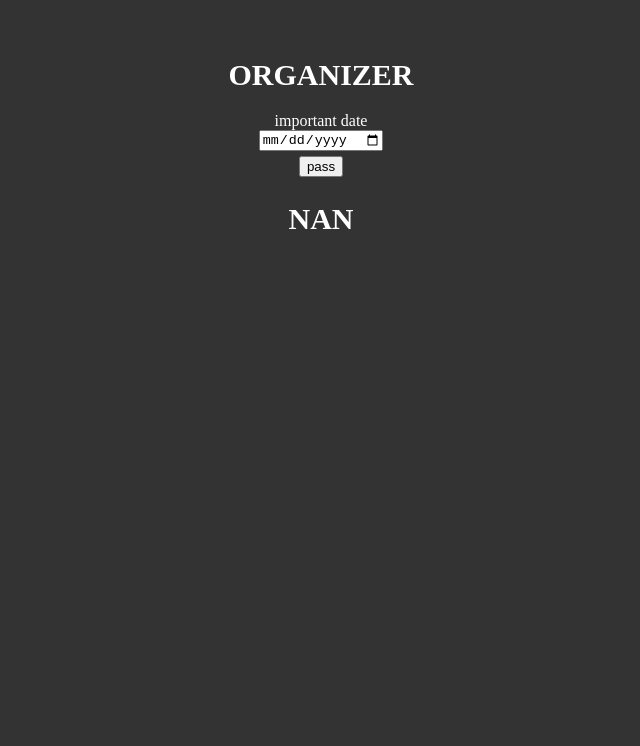
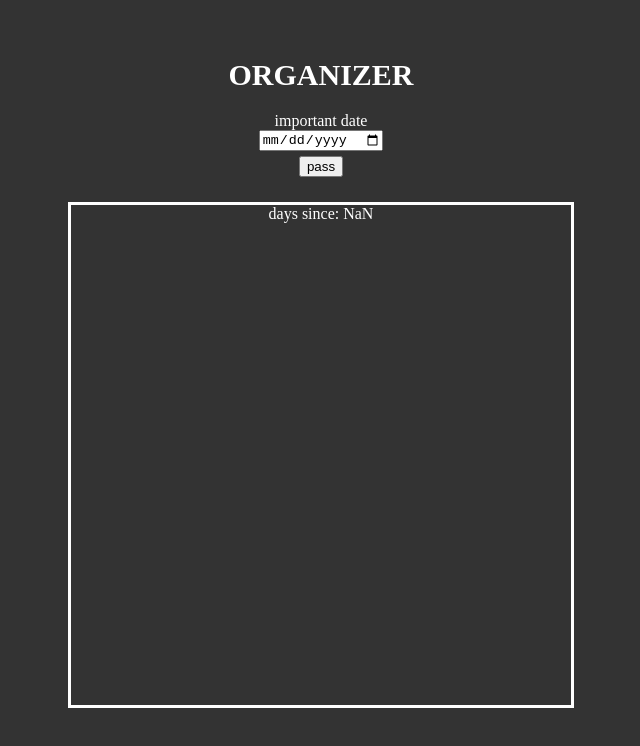
Before and after one commit to krzszk96/SAWMILL_game, a website: page src/index.html in a window 1280 px wide. Both pictures are taken after a click on the button "pass". Shown: the whole page, without its empty margins (319-959 px from the left). Drawn offline with Linux system fonts and the light colour scheme.

Commit message:
working calculate to any date

```diff
--- a/src/index.html
+++ b/src/index.html
@@ -13,10 +13,14 @@
     <div class='title' id='title'>Organizer</div>
     <label for="putdate">important date</label>
     <input type='date' id='putdate'>
-    <button class='passbtn' onclick='passDate()'>pass</button>
+    <button class='passbtn' onclick='btn()'>pass</button>
 
     <div class='daysto'id='daysto'></div>
   </wrap>
+
+  <div class='container' id='container'>
+    <!-- <div class='event'></div> -->
+  </div>
 
 
 
--- a/src/script/script.js
+++ b/src/script/script.js
@@ -1,6 +1,4 @@
-function passDate(){
-  var importdate = document.getElementById("putdate").value;
-
+function today(){
   var today = new Date();
   var dd = today.getDate();
   var mm = today.getMonth()+1; //January is 0!
@@ -10,11 +8,27 @@ function passDate(){
   if(mm<10) {mm = '0'+mm}
 
   today = yyyy + '-' + mm + '-' + dd;
+  return today;
+}
+
+function passDate(){
+  var importdate = document.getElementById("putdate").value;
 
   var startDate = Date.parse(importdate);
-  var endDate = Date.parse(today);
+  var endDate = Date.parse(today());
   var timeDiff = endDate - startDate;
   daysDiff = Math.floor(timeDiff / (1000 * 60 * 60 * 24));
 
-  document.getElementById("daysto").innerHTML = daysDiff;
+  return daysDiff;
 }
+
+function createEvent(){
+  var div = document.createElement('div');
+  div.innerHTML = document.getElementById("putdate").value + " days since: " + passDate();
+  div.setAttribute('class', 'myclass'); // and make sure myclass has some styles in css
+  document.getElementById("container").appendChild(div);
+}
+function btn(){
+  passDate()
+  createEvent()
+}
--- a/src/scss/style.scss
+++ b/src/scss/style.scss
@@ -26,3 +26,13 @@ body {
   font-weight: bold;
   text-transform: uppercase;
 }
+.container{
+  display: flex;
+  flex-direction: column;
+  //justify-content: center;
+  align-items: center;
+  width: 500px;
+  height: 500px;
+  border-style: solid;
+  border-color: #fff;
+}
```
Also changed, not shown: src/css/style.css, 1 other file.
